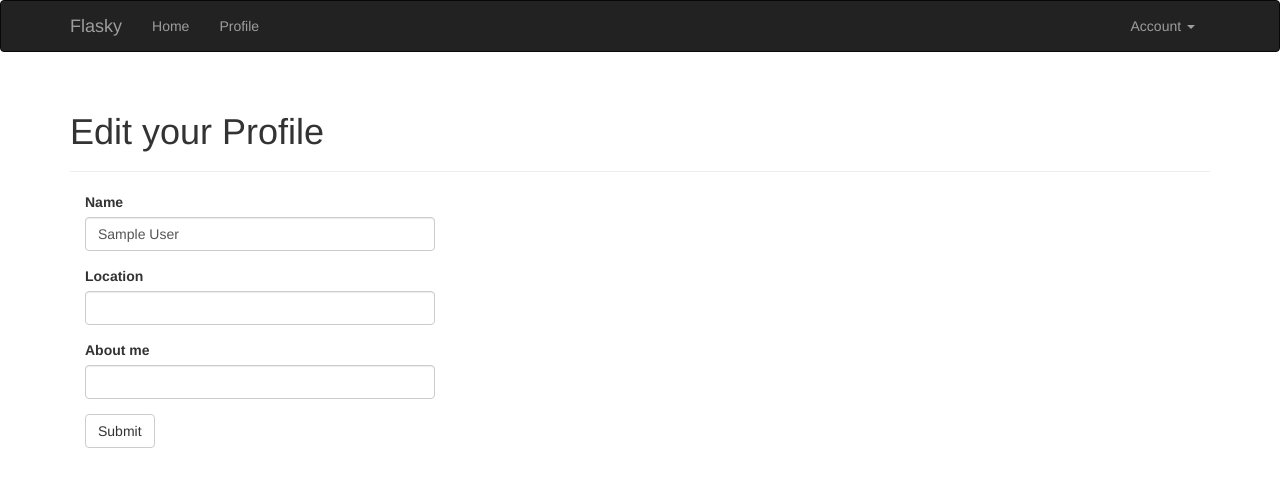
After one commit to kekearif/FlaskWebDev, a Flask app: page /edit-profile in a window 1280 px wide. The commit adds this page. Shown: the top 487 px of the page. Run offline with Flask 2, Linux system fonts and the light colour scheme; the visitor is signed in with stand-in values (Sample User, id 1); data comes from the database, SQL or seed files in the repository; both versions use the stored data as it was after the commit; some libraries are stand-ins or nearby versions.

Commit message:
ex10-1 Added user edit profile

```diff
--- a/flasky/app/auth/views.py
+++ b/flasky/app/auth/views.py
@@ -68,10 +68,12 @@ def confirm(token):
 # Bounce to auth.unconfirmed and skip the request if conditions met
 @auth.before_app_request
 def before_request():
-    if current_user.is_authenticated \
-         and not current_user.confirmed \
-         and request.endpoint[:5] != 'auth.':
-        return redirect(url_for('auth.unconfirmed'))
+    if current_user.is_authenticated:
+        # Always ping a user when they do something
+        current_user.ping()
+        if not current_user.confirmed \
+                and request.endpoint[:5] != 'auth.':
+            return redirect(url_for('auth.unconfirmed'))
 
 
 @auth.route('/unconfirmed')
--- a/flasky/app/main/forms.py
+++ b/flasky/app/main/forms.py
@@ -1,8 +1,10 @@
 from flask_wtf import FlaskForm
-from wtforms import StringField, SubmitField
-from wtforms.validators import Required
+from wtforms import StringField, TextField, SubmitField
+from wtforms.validators import Length
 
 
-class NameForm(FlaskForm):
-    name = StringField('What is your name?', validators=[Required()])
+class EditProfileForm(FlaskForm):
+    name = StringField('Name', validators=[Length(0, 64)])
+    location = StringField('Location', validators=[Length(0, 64)])
+    about_me = TextField('About me')
     submit = SubmitField('Submit')
--- a/flasky/app/main/views.py
+++ b/flasky/app/main/views.py
@@ -1,14 +1,43 @@
-from flask import render_template
+from flask import render_template, abort, flash, redirect, url_for
 from . import main
+from .forms import EditProfileForm
 from ..decorators import admin_required, permission_required
-from flask_login import login_required
-from ..models import Permission
+from flask_login import login_required, current_user
+from ..models import Permission, User
+from .. import db
 # For the routing, use . to use from the __init__
 
 
 @main.route('/')
 def index():
     return render_template('index.html')
+
+
+@main.route('/user/<username>')
+def user(username):
+    user = User.query.filter_by(username=username).first()
+    if user is None:
+        abort(404)
+    return render_template('user.html', user=user)
+
+
+@main.route('/edit-profile', methods=['GET', 'POST'])
+@login_required
+def edit_profile():
+    # Note we are already logged in here
+    form = EditProfileForm()
+    # This is a callback
+    if form.validate_on_submit():
+        current_user.name = form.name.data
+        current_user.location = form.location.data
+        current_user.about_me = form.about_me.data
+        db.session.add(current_user)
+        flash('Your profile has been updated')
+        return redirect(url_for('.user', username=current_user.username))
+    form.name.data = current_user.name
+    form.location.data = current_user.location
+    form.about_me.data = current_user.about_me
+    return render_template('edit_profile.html', form=form)
 
 
 # Just an example of how the permissions could work
@@ -24,8 +53,3 @@ def for_admins_only():
 @permission_required(Permission.MODERATE_COMMENTS)
 def for_moderators_only():
     return "This is for moderators"
-
-
-@main.route('/keke')
-def for_keke():
-    return "this is keke"
--- a/flasky/app/models.py
+++ b/flasky/app/models.py
@@ -5,6 +5,7 @@ from werkzeug.security import generate_password_hash, check_password_hash
 from flask_login import UserMixin, AnonymousUserMixin
 from itsdangerous import TimedJSONWebSignatureSerializer as Serializer
 from flask import current_app
+from datetime import datetime
 
 
 class Role(db.Model):
@@ -53,6 +54,13 @@ class User(UserMixin, db.Model):  # Here we inherit from two classes
     password_hash = db.Column(db.String(128))
     confirmed = db.Column(db.Boolean, default=False)
     # Note the use of defualts here
+    name = db.Column(db.String(64))
+    location = db.Column(db.String(64))
+    # Text does not require a max length
+    about_me = db.Column(db.Text())
+    # Here we are passing functions to call
+    member_since = db.Column(db.DateTime, default=datetime.utcnow)
+    last_seen = db.Column(db.DateTime, default=datetime.utcnow)
 
     # Custom init to assign a role
     # Note we pass a variable number of arguments eg User(username='bleh')
@@ -143,6 +151,11 @@ class User(UserMixin, db.Model):  # Here we inherit from two classes
     def is_administrator(self):
         return self.can(Permission.ADMINISTER)
 
+    def ping(self):
+        self.last_seen = datetime.utcnow()
+        db.session.add(self)
+        # This will commit at the end of a request
+
 
 # Add some functionality to the non-logged in user object that flask_login uses
 # We can call can and is_administrator on non-logged in users now
--- a/flasky/app/templates/base.html
+++ b/flasky/app/templates/base.html
@@ -37,6 +37,9 @@
         <div class="navbar-collapse collapse">
             <ul class="nav navbar-nav">
                 <li><a href="/">Home</a></li>
+                {% if current_user.is_authenticated %}
+                <li><a href="{{ url_for('main.user', username=current_user.username) }}">Profile</a></li>
+                {% endif %}
             </ul>
             <!-- This also puts the link in the collapse and on the right of bar -->
             <!-- current_user is auto available from the ext and login_manager -->
--- /dev/null
+++ b/flasky/app/templates/edit_profile.html
@@ -0,0 +1,14 @@
+{% extends "base.html" %}
+{% import "bootstrap/wtf.html" as wtf %}
+
+<!-- override -->
+{% block title %}Flasky - Edit your Profile{% endblock %}
+
+{% block page_content %}
+<div class="page-header">
+    <h1>Edit your Profile</h1>
+</div>
+<div class="col-md-4">
+    {{ wtf.quick_form(form) }}
+</div>
+{% endblock %}
```
Also changed, not shown: flasky/app/templates/user.html (+23 -2 lines), flasky/migrations/versions/afe19ef04a3e_.py (added, +36 -0 lines), flasky/data-dev.sqlite, 5 other files.
